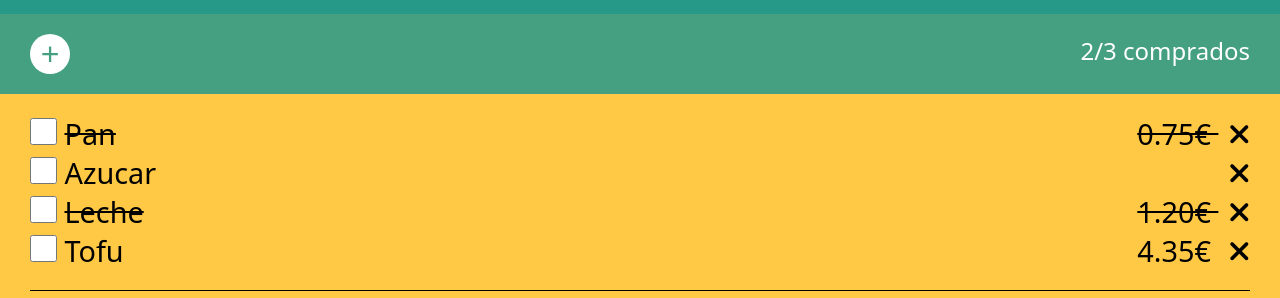
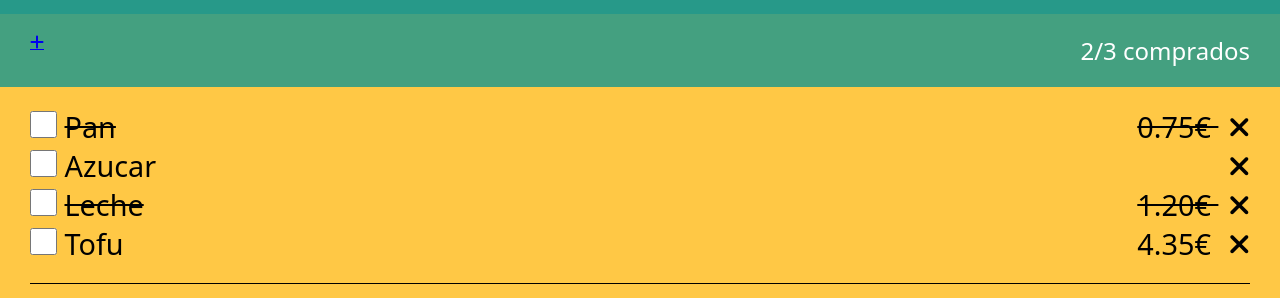
Before and after one commit to Mibarfu/202209-w1ch3-miguel-angel, a plain HTML site: page index.html in a window 1280 px wide. Shown: the part 89-387 px from the top of the page. Drawn offline with Linux system fonts and the light colour scheme.

Commit message:
add favicon and change button plus to a element

```diff
--- a/index.html
+++ b/index.html
@@ -9,6 +9,7 @@
       src="https://kit.fontawesome.com/dc7bdc40cf.js"
       crossorigin="anonymous"
     ></script>
+    <link rel="icon" type="image/png" href="favicon.png" sizes="32x32" />
   </head>
   <body>
     <header>
@@ -28,7 +29,10 @@
       </nav>
     </header>
     <aside class="add-zone">
-      <button>+</button>
+      <a
+        class="fa-sharp fa-solid fa-plus"
+        href="pages/add-form-product.html"
+      ></a>
       <p><span class="aggregates">2/3</span> comprados</p>
     </aside>
     <main>
```
Also changed, not shown: favicon.png (added).
